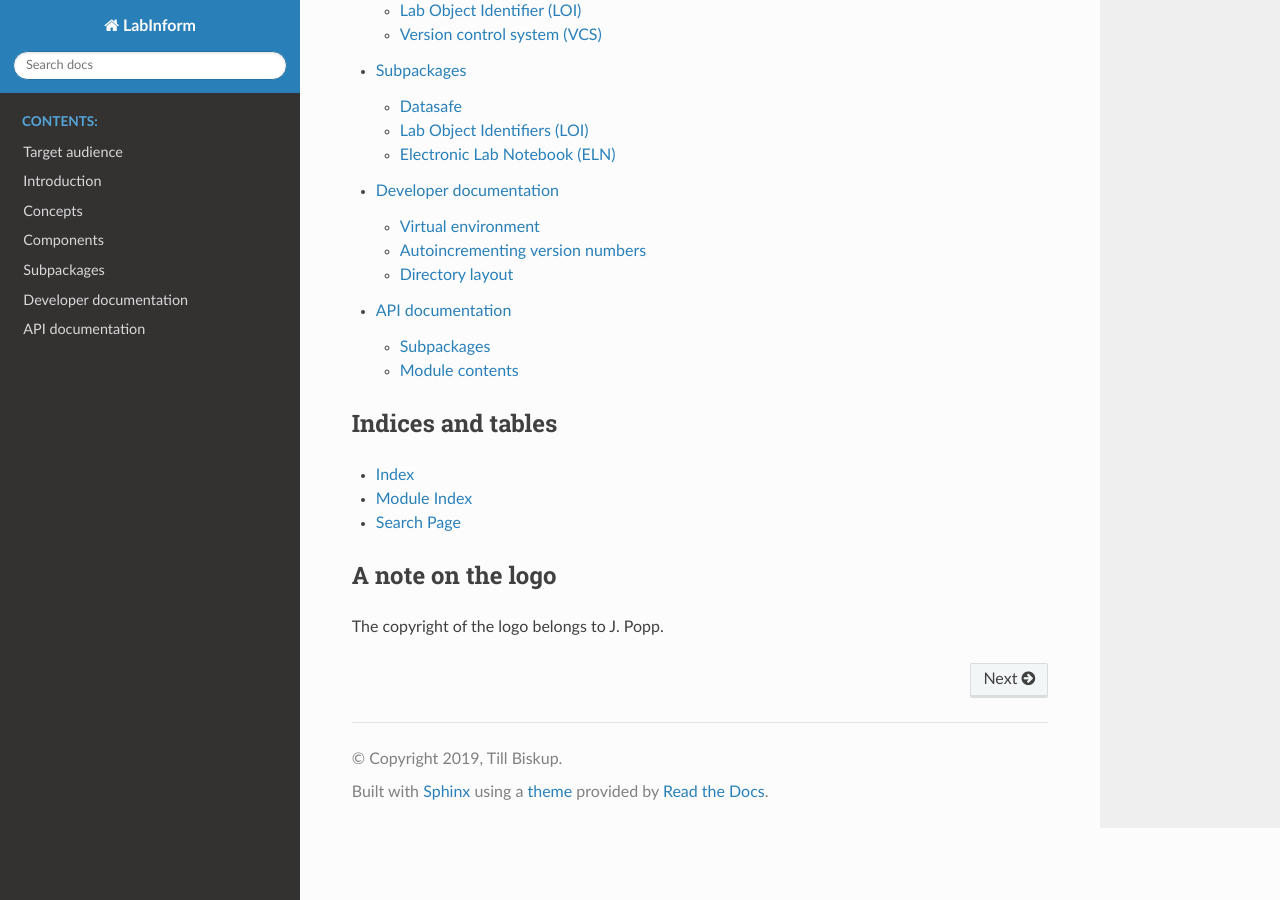
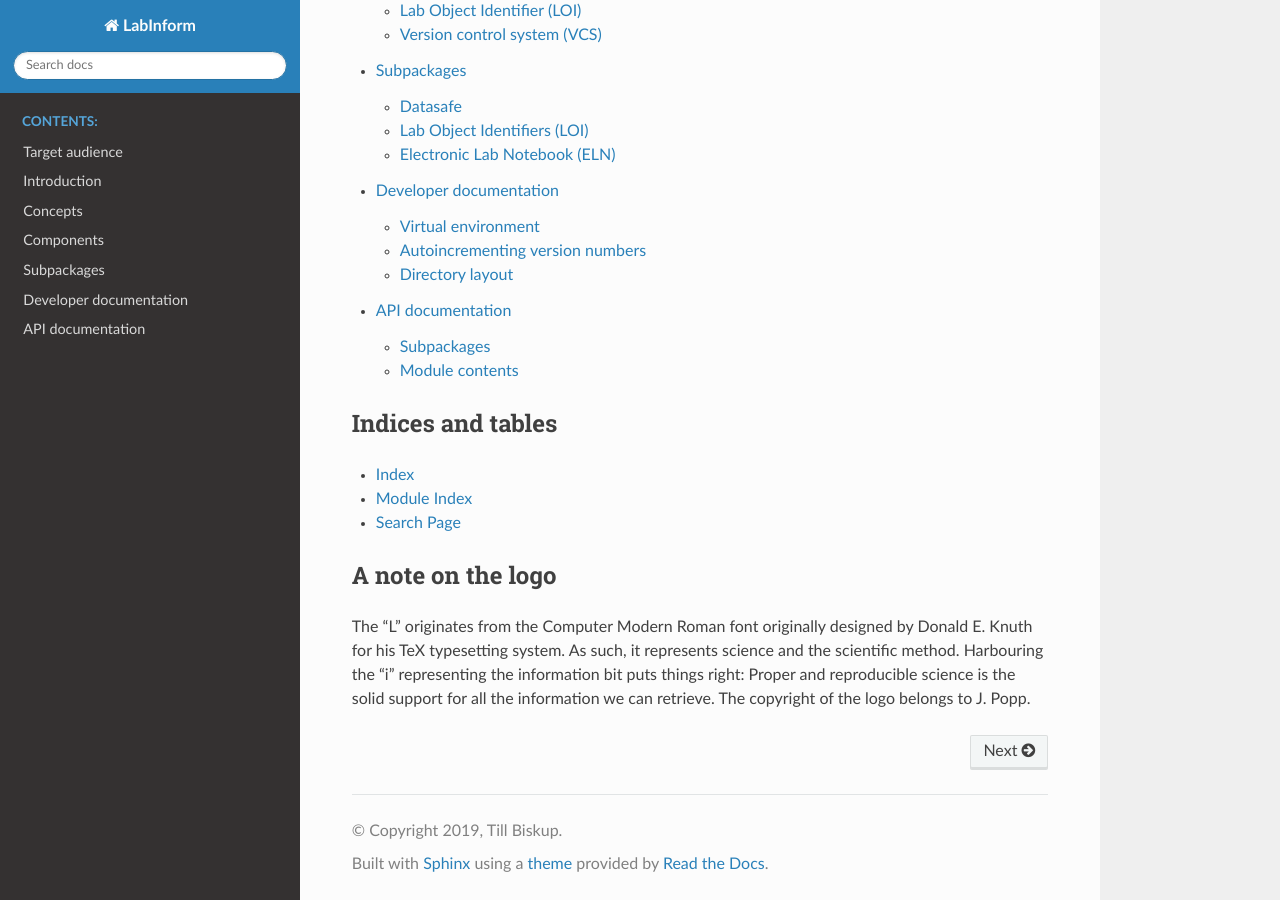
Before and after one commit to tillbiskup/labinform, a Sphinx documentation site: the page built from docs/index.rst, in a window 1280 px wide and 900 px high, scrolled down 1282 px. Built offline with Sphinx 7.4.7 and the Read the Docs theme 2.0.0, drawn with Linux system fonts in a browser that asks for light colours.

Commit message:
A note on the logo

```diff
--- a/docs/index.rst
+++ b/docs/index.rst
@@ -36,4 +36,4 @@ Indices and tables
 A note on the logo
 ------------------
 
-The copyright of the logo belongs to J. Popp.
+The "L" originates from the Computer Modern Roman font originally designed by Donald E. Knuth for his TeX typesetting system. As such, it represents science and the scientific method. Harbouring the "i" representing the information bit puts things right: Proper and reproducible science is the solid support for all the information we can retrieve. The copyright of the logo belongs to J. Popp.
```
Also changed, not shown: 1 other file.
